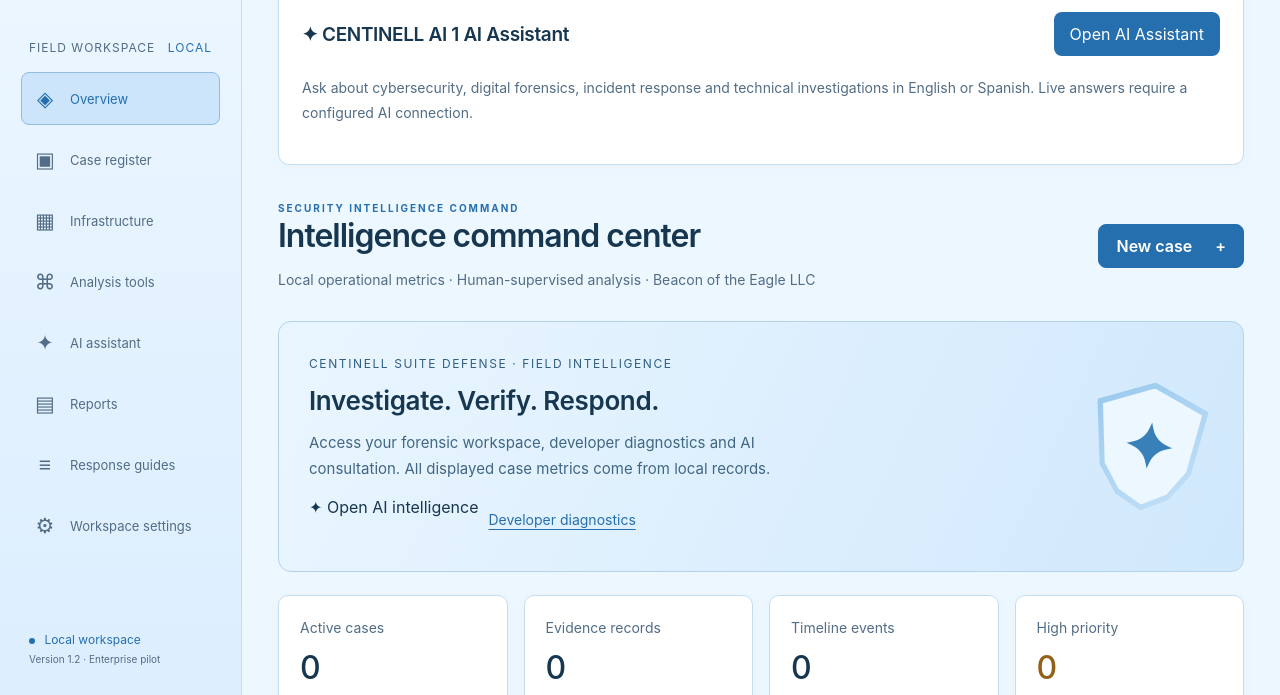
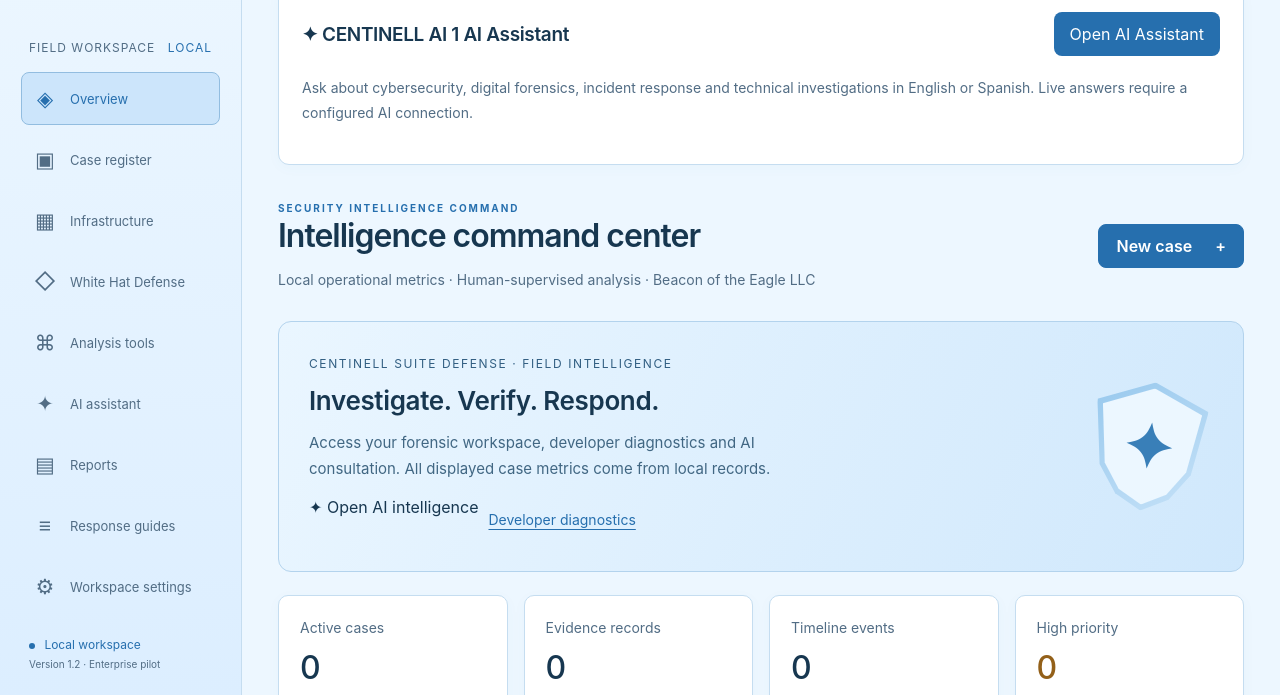
Before and after one commit to Centinell2025/CENTINELLia, a website: page app/src/main/assets/index.html in a window 1280 px wide. Shown: the part 105-800 px from the top of the page. Drawn offline with Linux system fonts and the light colour scheme.

Commit message:
Add White Hat Defense Center and authorized remediation workflow

```diff
--- a/app/src/main/assets/index.html
+++ b/app/src/main/assets/index.html
@@ -19,6 +19,7 @@
       <a href="#overview" data-view="overview"><span>◈</span> Overview</a>
       <a href="#cases" data-view="cases"><span>▣</span> Case register</a>
       <a href="#infrastructure" data-view="infrastructure"><span>▦</span> Infrastructure</a>
+      <a href="#defense" data-view="defense"><span>◇</span> White Hat Defense</a>
       <a href="#tools" data-view="tools"><span>⌘</span> Analysis tools</a>
       <a href="#assistant" data-view="assistant"><span>✦</span> AI assistant</a>
       <a href="#reports" data-view="reports"><span>▤</span> Reports</a>
```
